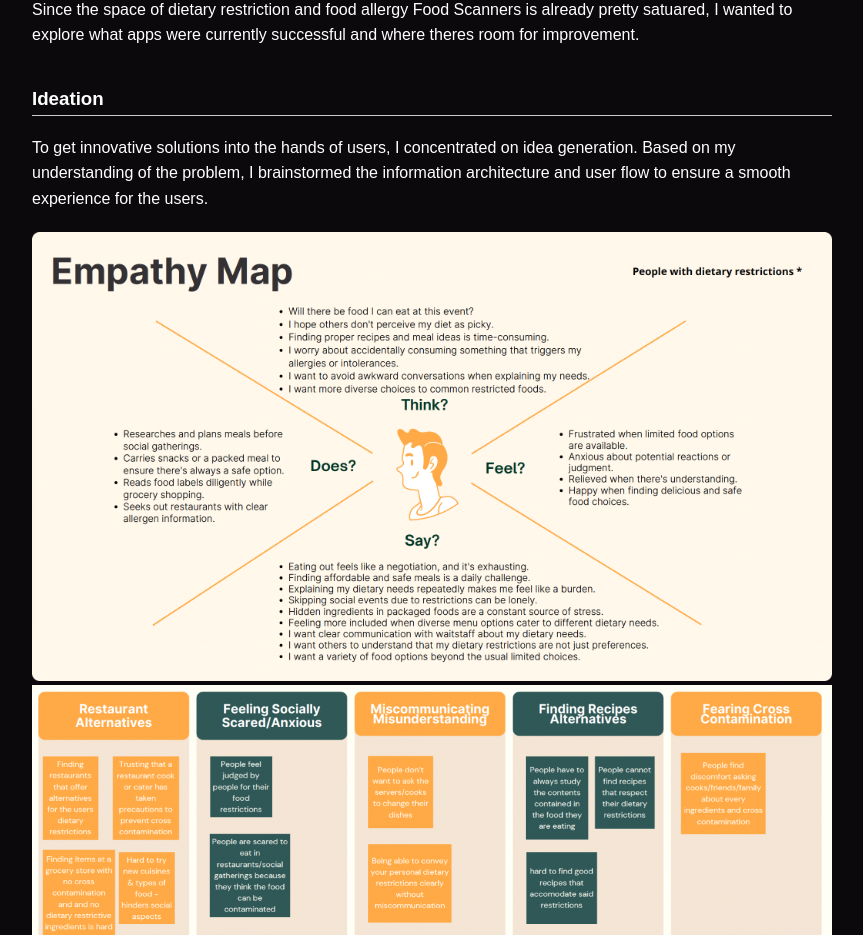
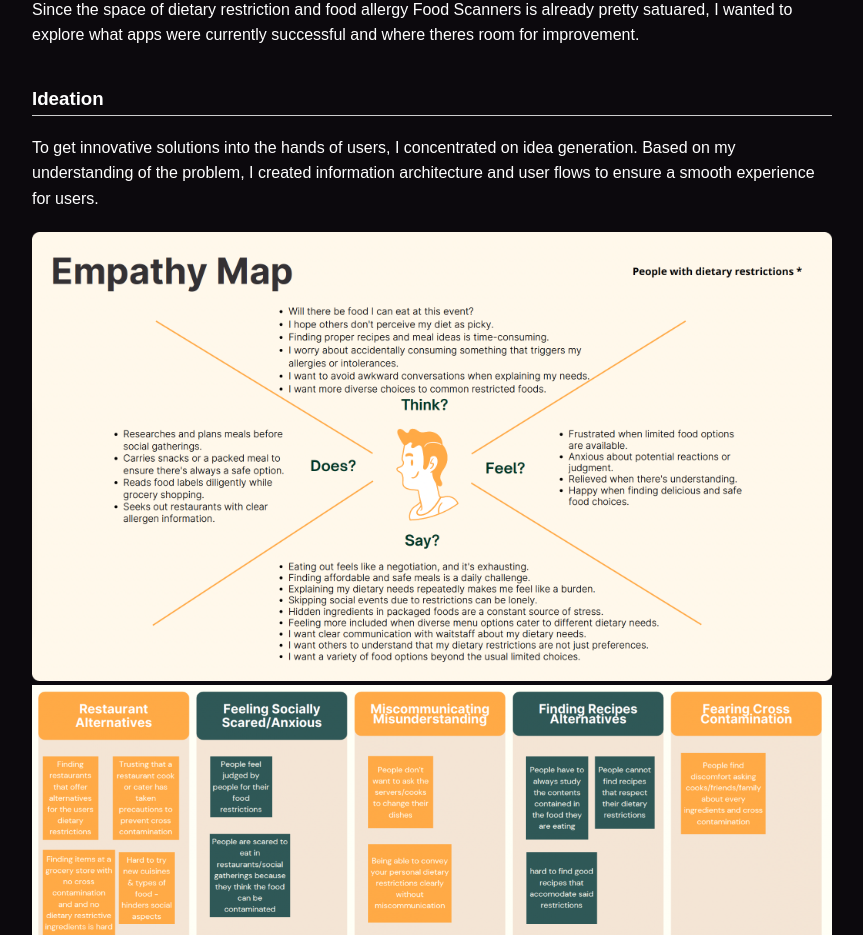
Before and after one commit to joudall/portfolio, a React (Create React App) app: page /case-study/0 in a window 1280 px wide. Shown: the part 1760-2695 px from the top of the page, without its empty margins (208-1071 px from the left). Built offline with nearby package versions, Linux system fonts and the light colour scheme; a web font is replaced by a local one.

Commit message:
grammar mistake oops

```diff
--- a/src/casestudy/Casestudy.js
+++ b/src/casestudy/Casestudy.js
@@ -81,7 +81,7 @@ const CaseStudy = () => {
       </div>
       <div className="ideation">
         <h3>Ideation</h3>
-        <p>To get innovative solutions into the hands of users, I concentrated on idea generation. Based on my understanding of the problem, I brainstormed the information architecture and user flow to ensure a smooth experience for the users.</p>
+        <p>To get innovative solutions into the hands of users, I concentrated on idea generation. Based on my understanding of the problem, I created information architecture and user flows to ensure a smooth experience for users.</p>
         {project.empathymap && <img src={project.empathymap} alt="empathy map" />}
         {project.affinitydiagram && <img src={project.affinitydiagram} alt="affinity map" />}
         {project.userpersonapic && <img src={project.userpersonapic} alt="user persona" />}
```
